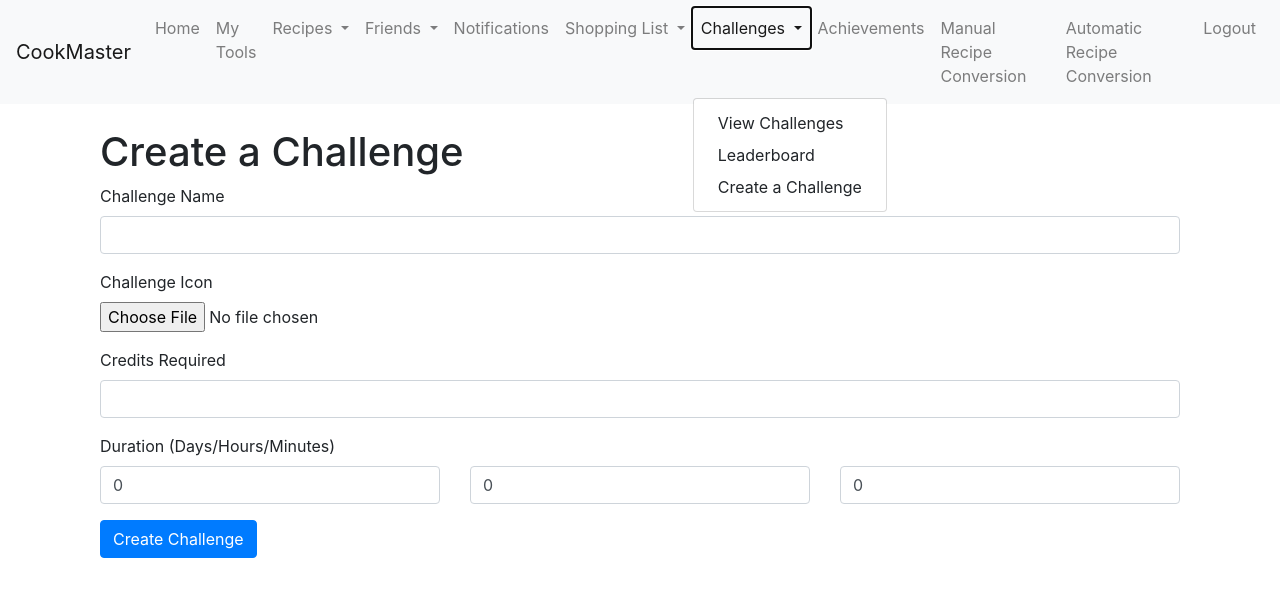
After one commit to heinyarzar09/CE301_Indiv_Proj, a Flask app: page /create_challenge in a window 1280 px wide, after a click on "Challenges". The commit adds this page. Shown: the top 597 px of the page. Run offline with Flask 3, Linux system fonts and the light colour scheme; the visitor is signed in with stand-in values (Sample User, id 1); parts of the project's set-up code (start-up, migrations or seed data) failed here and were passed over; some libraries are stand-ins or nearby versions.

Commit message:
added challenges and leaderboard feature

```diff
--- a/app/forms.py
+++ b/app/forms.py
@@ -1,7 +1,7 @@
 # Import necessary modules from Flask-WTF and WTForms
 from flask_wtf import FlaskForm  # Base class for creating forms in Flask
-from wtforms import StringField, PasswordField, SubmitField, BooleanField, SelectField, FloatField, TextAreaField, IntegerField  # Different types of form fields
-from wtforms.validators import DataRequired, Length, Email, ValidationError, NumberRange  # Validators for form fields
+from wtforms import StringField, PasswordField, SubmitField, BooleanField, SelectField, FloatField, TextAreaField, IntegerField, FileField  # Different types of form fields
+from wtforms.validators import DataRequired, Length, Email, ValidationError, NumberRange, Optional  # Validators for form fields
 from app.models import User, Tool  # Import models for validation
 from flask_wtf.file import FileField, FileAllowed  # File fields for handling file uploads
 
@@ -146,3 +146,32 @@ class SharePostForm(FlaskForm):
     message = TextAreaField('Message', validators=[DataRequired()])
     # Submit button for the post sharing form
     submit = SubmitField('Share Post')
+
+class AddCreditsForm(FlaskForm):
+    credits = IntegerField('Credits to Add', validators=[DataRequired()])
+    submit = SubmitField('Add Credits')
+
+class ChallengeForm(FlaskForm):
+    name = StringField('Challenge Name', validators=[DataRequired(), Length(min=2, max=100)])
+    icon = FileField('Challenge Icon', validators=[FileAllowed(['jpg', 'png', 'gif']), DataRequired()])
+    credits_required = IntegerField('Credits Required', validators=[DataRequired()])
+
+    # Optional fields for duration, defaulting to 0 if not provided
+    days = IntegerField('Days', validators=[Optional()], default=0)
+    hours = IntegerField('Hours', validators=[Optional()], default=0)
+    minutes = IntegerField('Minutes', validators=[Optional()], default=0)
+
+    submit = SubmitField('Create Challenge')
+
+
+class JoinChallengeForm(FlaskForm):
+    submit = SubmitField('Join Challenge')
+
+class AdminAddCreditsForm(FlaskForm):
+    user = SelectField('User', coerce=int, validators=[DataRequired()])
+    credits_to_add = IntegerField('Credits to Add', validators=[DataRequired()])
+    submit = SubmitField('Add Credits')
+
+    def __init__(self, users, *args, **kwargs):
+        super(AdminAddCreditsForm, self).__init__(*args, **kwargs)
+        self.user.choices = [(user.id, user.username) for user in users]
--- a/app/templates/base.html
+++ b/app/templates/base.html
@@ -67,6 +67,18 @@
                         </div>
                     </li>
 
+                    <!-- Dropdown for Challenges -->
+                    <li class="nav-item dropdown">
+                        <a class="nav-link dropdown-toggle" href="#" id="challengesDropdown" role="button" data-toggle="dropdown" aria-haspopup="true" aria-expanded="false">
+                          Challenges
+                        </a>
+                        <div class="dropdown-menu" aria-labelledby="challengesDropdown">
+                          <a class="dropdown-item" href="{{ url_for('user.challenges') }}">View Challenges</a>
+                          <a class="dropdown-item" href="{{ url_for('user.leaderboard') }}">Leaderboard</a>
+                          <a class="dropdown-item" href="{{ url_for('user.create_challenge') }}">Create a Challenge</a> <!-- New Link for creating a challenge -->
+                        </div>
+                      </li>
+
                     <li class="nav-item">
                         <a class="nav-link" href="{{ url_for('user.achievements') }}">Achievements</a>
                     </li>
--- /dev/null
+++ b/app/templates/create_challenge.html
@@ -0,0 +1,47 @@
+<!-- create_challenge.html -->
+{% extends "base.html" %}
+
+{% block title %}Create a Challenge{% endblock %}
+
+{% block content %}
+  <div class="container">
+    <h1 class="mt-4">Create a Challenge</h1>
+    <form method="POST" enctype="multipart/form-data" action="{{ url_for('user.create_challenge') }}">
+      {{ form.hidden_tag() }}
+
+      <div class="form-group">
+        <label for="name">Challenge Name</label>
+        {{ form.name(class="form-control") }}
+      </div>
+
+      <div class="form-group">
+        <label for="icon">Challenge Icon</label>
+        {{ form.icon(class="form-control-file") }}
+      </div>
+
+      <div class="form-group">
+        <label for="credits_required">Credits Required</label>
+        {{ form.credits_required(class="form-control") }}
+      </div>
+
+      <div class="form-group">
+        <label for="duration">Duration (Days/Hours/Minutes)</label>
+        <div class="row">
+          <div class="col">
+            {{ form.days(class="form-control") }}
+          </div>
+          <div class="col">
+            {{ form.hours(class="form-control") }}
+          </div>
+          <div class="col">
+            {{ form.minutes(class="form-control") }}
+          </div>
+        </div>
+      </div>
+
+      <div class="form-group">
+        <button type="submit" class="btn btn-primary">Create Challenge</button>
+      </div>
+    </form>
+  </div>
+{% endblock %}
--- a/app/user_routes.py
+++ b/app/user_routes.py
@@ -3,11 +3,11 @@ from flask import Blueprint, render_template, url_for, flash, redirect, request,
 from flask_login import login_user, current_user, logout_user, login_required
 from app import db, bcrypt
 from app.forms import RegisterForm, LoginForm, ConversionForm, ToolForm, RecipeConversionForm, SharePostForm
-from app.models import User, Tool, Achievement, UserAchievement, Friendship, Post
+from app.models import User, Tool, Achievement, UserAchievement, Friendship, Post, Challenge, ChallengeParticipant
 from app.utils import convert_measurement, process_recipe, get_all_users_except_current, get_friends_for_user, get_incoming_friend_requests, get_outgoing_friend_requests, get_incoming_friend_requests, get_recent_follows
-from app.forms import AchievementTrackingForm
+from app.forms import AchievementTrackingForm, ChallengeForm, RegisterForm, LoginForm, ConversionForm, ToolForm, RecipeConversionForm, SharePostForm, ChallengeForm, JoinChallengeForm
 from app.achievements import check_achievements
-from datetime import datetime
+from datetime import datetime, timedelta, timezone
 from werkzeug.utils import secure_filename
 from sqlalchemy.orm import joinedload
 import os
@@ -552,6 +552,79 @@ def manage_friends():
     return render_template('manage_friends.html', friends=friends, blocked_friends=blocked_friends)
 
 
+@user.route('/create_challenge', methods=['GET', 'POST'])
+@login_required
+def create_challenge():
+    form = ChallengeForm()
+    if form.validate_on_submit():
+        # Calculate the duration from the form input
+        duration = timedelta(days=form.days.data, hours=form.hours.data, minutes=form.minutes.data)
+
+        # Handle file upload for the challenge icon
+        if form.icon.data:
+            icon_filename = secure_filename(form.icon.data.filename)
+            form.icon.data.save(os.path.join('static/images/challenges', icon_filename))
+        else:
+            icon_filename = None
+
+        # Create a new challenge
+        challenge = Challenge(
+            name=form.name.data,
+            icon=icon_filename,
+            creator_id=current_user.id,
+            credits_required=form.credits_required.data,
+            duration=duration
+        )
+
+        # Add the challenge to the database
+        db.session.add(challenge)
+        db.session.commit()
+
+        flash(f'Challenge "{form.name.data}" created successfully!', 'success')
+        return redirect(url_for('user.challenges'))
+
+    return render_template('create_challenge.html', form=form)
+
+
+@user.route('/join_challenge/<int:challenge_id>', methods=['POST'])
+@login_required
+def join_challenge(challenge_id):
+    challenge = Challenge.query.get_or_404(challenge_id)
+
+    if challenge.is_active and current_user.credits >= challenge.credits_required:
+        participant = ChallengeParticipant(
+            user_id=current_user.id,
+            challenge_id=challenge_id,
+            wagered_credits=challenge.credits_required
+        )
+        db.session.add(participant)
+        db.session.commit()
+
+        # Deduct credits from the user
+        current_user.credits -= challenge.credits_required
+        db.session.commit()
+
+        flash(f'You have joined the challenge: {challenge.name}!', 'success')
+    else:
+        flash('You don’t have enough credits or the challenge has ended.', 'danger')
+
+    return redirect(url_for('user.challenges'))
+
+
+@user.route('/challenges')
+@login_required
+def challenges():
+    # Get all challenges
+    challenges = Challenge.query.all()
+    return render_template('challenges.html', challenges=challenges)
+
+@user.route('/leaderboard')
+@login_required
+def leaderboard():
+    # Get all challenges with participants
+    challenges = Challenge.query.all()
+    return render_template('leaderboard.html', challenges=challenges)
+
 
 # Placeholder routes for future features
 @user.route('/add_recipe')
```
Also changed, not shown: app/admin_routes.py (+16 -1 lines), app/models.py (+65 -16 lines), app/templates/challenges.html (added, +25 -0 lines), app/templates/leaderboard.html (added, +38 -0 lines), app/static/uploads/WhatsApp_Image_2024-10-02_at_12.59.50.jpeg (added), instance/database.db.
